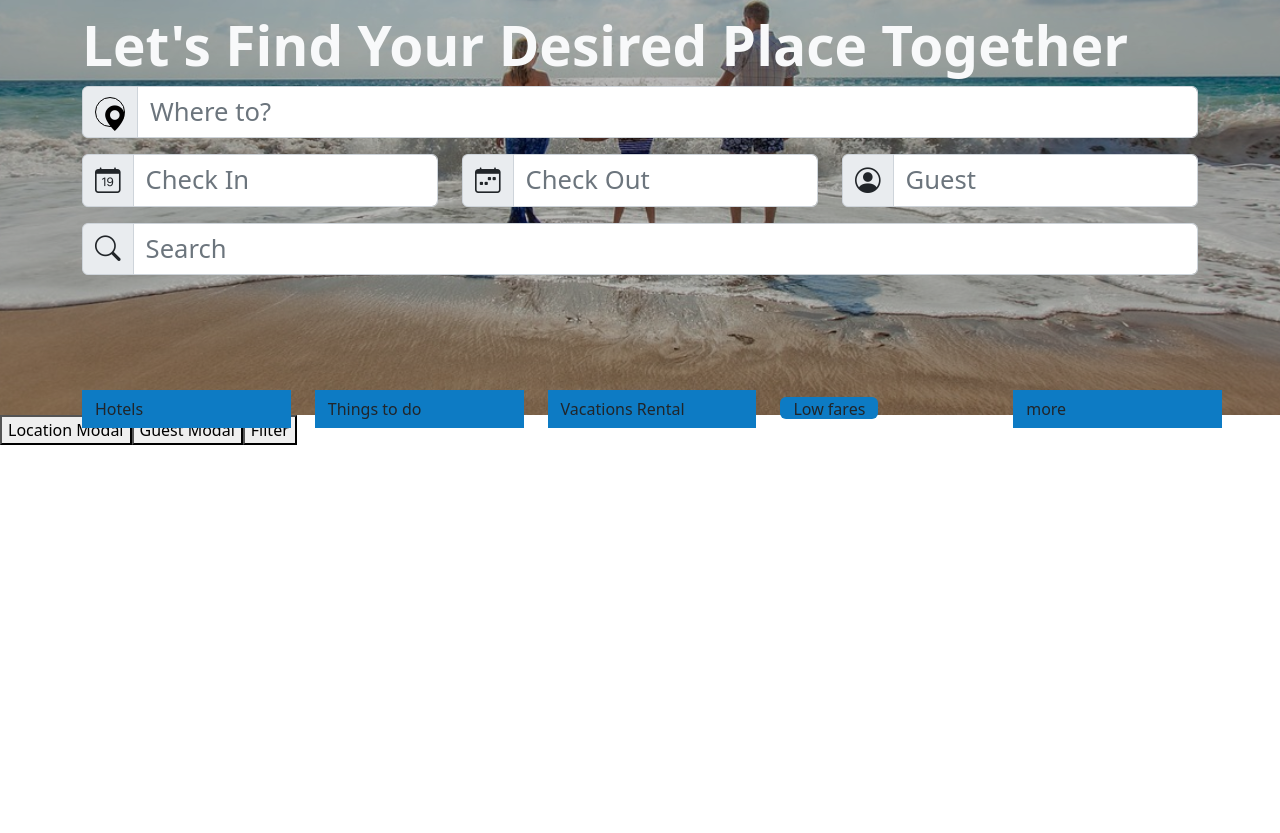
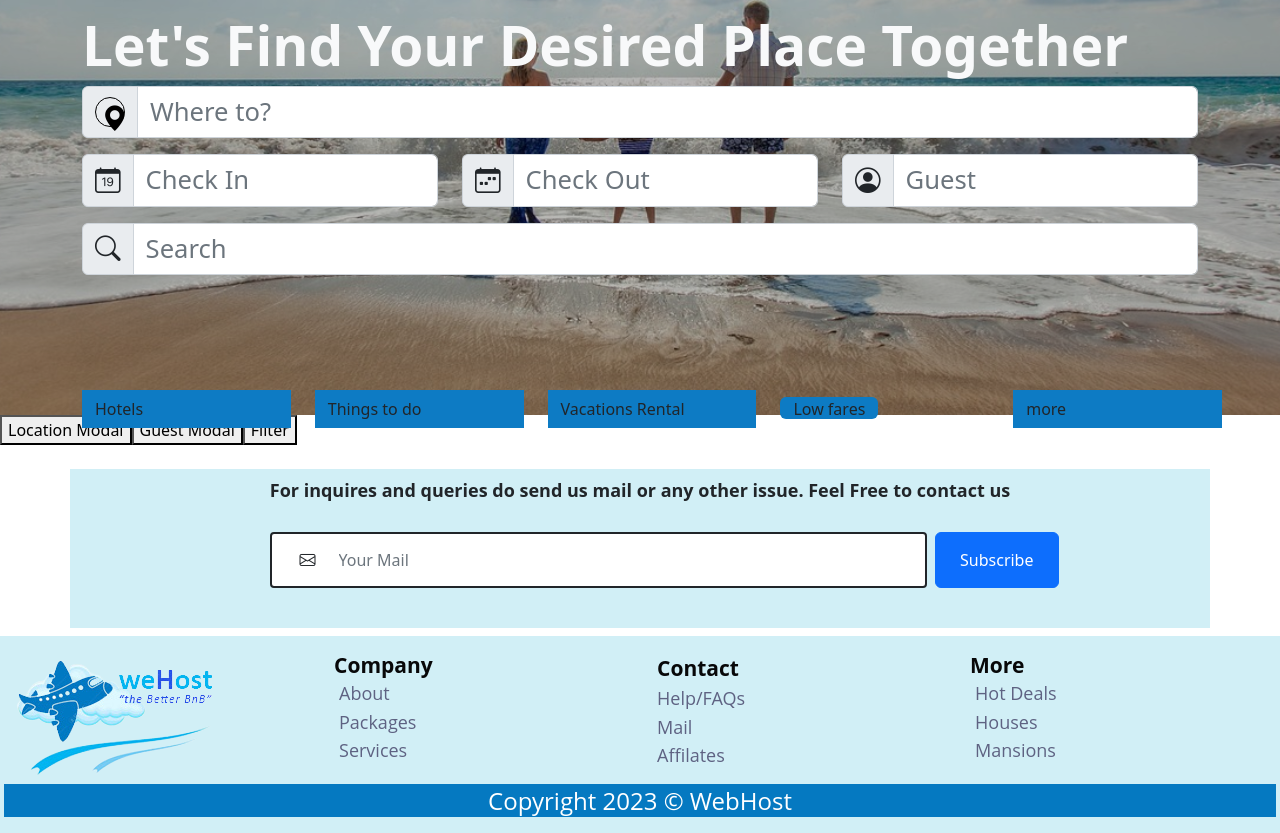
Before and after one commit to BalteeBhaii/WeHost, a React (Create React App) app: page / in a window 1280 px wide. Shown: the part 270-1103 px from the top of the page. Before the commit the page ends 800 px from the top, so only its background shows below. Built offline with nearby package versions, Linux system fonts and the light colour scheme.

Commit message:
footer design ready

```diff
--- /dev/null
+++ b/src/components/footer/footer.js
@@ -0,0 +1,138 @@
+import React, { useEffect } from "react";
+import { Button } from "bootstrap";
+import "./style.css";
+//import Button from 'react-bootstrap/Button';
+import Form from "react-bootstrap/Form";
+import InputGroup from "react-bootstrap/InputGroup";
+import logo from "../../Assets/logo.png";
+const Footer = () => {
+  return (
+    <>
+      <footer>
+        <div
+          class="container prefooter mt-4 pb-3"
+          style={{ backgroundColor: "#D1EFF6" }}
+        >
+          <p class="inquirysection text-center p-2">
+            For inquires and queries do send us mail or any other issue. Feel
+            Free to contact us
+          </p>
+
+          <div className="d-block">
+            <form className="d-flex mb-4 w-75 mx-auto justify-content-between">
+              <div className="input-group border border-2 border-dark px-3 py-2 rounded-1 bg-white">
+                <i className="bi bi-envelope input-group-text bg-transparent border-0 text-mute"></i>
+                <input
+                  type="email"
+                  id="form5Exam"
+                  className="form-control border-0"
+                  placeholder="Your Mail"
+                />
+              </div>
+
+              <button type="submit" className="btn btn-primary ms-2 px-4">
+                Subscribe
+              </button>
+            </form>
+          </div>
+        </div>
+
+        {/* <div>
+          <button className="modal-footer-button ml-3" onClick={(Home) => Home}>
+            Send Mail
+          </button>
+        </div> */}
+        <div
+          class="container-fluid mt-2 p-3"
+          style={{ backgroundColor: "#D1EFF6" }}
+        >
+          <div class="row">
+            <div class="col-md-3 footer-column">
+              <span>
+                <img src={logo} alt="" />
+              </span>
+            </div>
+            <div class="col-md-3 footer-column">
+              <ul class="nav flex-column">
+                <li class="nav-item">
+                  <span class="footer-title ftitle ">Company</span>
+                </li>
+                <li class="nav-item">
+                  <a class="nav-des" href="#">
+                    About
+                  </a>
+                </li>
+                <li class="nav-item">
+                  <a class="nav-des" href="#">
+                    Packages
+                  </a>
+                </li>
+                <li class="nav-item">
+                  <a class="nav-des" href="#">
+                    Services
+                  </a>
+                </li>
+              </ul>
+            </div>
+            <div class="col-md-3 footer-column">
+              <ul class="nav flex-column">
+                <li class="nav-des">
+                  <span class="footer-title ftitle">Contact</span>
+                </li>
+                <li class="nav-item">
+                  <a class="nav-des" href="#">
+                    Help/FAQs
+                  </a>
+                </li>
+                <li class="nav-item">
+                  <a class="nav-des" href="#">
+                    Mail
+                  </a>
+                </li>
+                <li class="nav-item">
+                  <a class="nav-des" href="#">
+                    Affilates
+                  </a>
+                </li>
+              </ul>
+            </div>
+            <div class="col-md-3 footer-column">
+              <ul class="nav flex-column">
+                <li class="nav-item">
+                  <span class="footer-title ftitle">More</span>
+                </li>
+                <li class="nav-item">
+                  <span class="nav-des">
+                    <i class="fas fa-phone"></i>Hot Deals
+                  </span>
+                </li>
+                <li class="nav-item">
+                  <a class="nav-des" href="#">
+                    <i class="fas fa-comments"></i>Houses
+                  </a>
+                </li>
+                <li class="nav-item">
+                  <a class="nav-des" href="#">
+                    <i class="fas fa-envelope"></i>Mansions
+                  </a>
+                </li>
+              </ul>
+            </div>
+          </div>
+
+          <div class="text-center">
+            <i class="fas fa-ellipsis-h"></i>
+          </div>
+
+          <div class="row text-center fcopyright">
+            <div class="jutify-content-center">
+              <span class="copyright">Copyright 2023 &copy; WebHost</span>
+            </div>
+          </div>
+        </div>
+      </footer>
+    </>
+  );
+};
+
+export default Footer;
--- /dev/null
+++ b/src/components/footer/style.css
@@ -0,0 +1,72 @@
+.footer-title.ftitle {
+  font-family: "Open Sans";
+  font-style: normal;
+  font-weight: 700;
+  font-size: 21px;
+  line-height: 124.5%;
+  color: #080809;
+}
+.nav-des {
+  display: block;
+  /* padding: var(--bs-nav-link-padding-y) var(--bs-nav-link-padding-x); */
+  font-size: var(--bs-nav-link-font-size);
+  font-weight: var(--bs-nav-link-font-weight);
+  /* color: var(--bs-nav-link-color); */
+  text-decoration: none;
+  transition: color 0.15s ease-in-out, background-color 0.15s ease-in-out,
+    border-color 0.15s ease-in-out;
+  color: #5e6282;
+  /* padding: 1rem; */
+  padding-left: 6px;
+  padding: 3px;
+  margin-left: 2px;
+  font-family: "Open Sans";
+  font-style: normal;
+  font-weight: 400;
+  font-size: 18px;
+  line-height: 124.5%;
+}
+.copyright {
+  font-family: "Open Sans";
+  font-style: normal;
+  font-weight: 400;
+  font-size: 24px;
+  line-height: 33px;
+  color: #ffffff;
+}
+
+.text-center.fcopyright {
+  background-color: #0579c1;
+}
+/* .inquirysection {
+  font-family: "Open Sans";
+  font-style: normal;
+  font-weight: 600;
+  font-size: 22px;
+  line-height: 54px;
+  text-align: center;
+  color: #000000;
+} */
+/* .search-container-prefooter.jusitify-content-center.align-item-center {
+  display: flex;
+  align-items: center;
+  /* background-color: lightgray; */
+/* border-radius: 5px;
+  padding: 0.5rem;
+  box-shadow: 0px 0px 10px rgb(0 0 0 / 25%);
+  justify-content: center;
+  max-width: 70%;
+  /* padding: 1rem; */
+/* padding-left: 1rem;
+  margin-left: 4%; */
+*/
+/* }  */
+
+.container.prefooter {
+  background-color: #b4ebf9;
+}
+.inquirysection {
+  font-size: 18px;
+  font-weight: bold;
+  margin-bottom: 20px;
+}
--- a/src/pages/homePage.js
+++ b/src/pages/homePage.js
@@ -1,20 +1,22 @@
-import React from 'react'
-import Header from '../components/header/header';
-import Destination from '../components/destination/destination';
-import LocationModal from '../components/LocationModal/LocationModal';
-import GuestModal from '../components/GuestModal/GuestModal';
-import FilterModal from '../components/Filter/filter';
+import React from "react";
+import Header from "../components/header/header";
+import Destination from "../components/destination/destination";
+import LocationModal from "../components/LocationModal/LocationModal";
+import GuestModal from "../components/GuestModal/GuestModal";
+import FilterModal from "../components/Filter/filter";
+import Footer from "../components/footer/footer";
 
 const HomePage = () => {
-    return (
-        <>
-        <Header/>
-        <Destination/>
-        <LocationModal/>
-        <GuestModal/>
-        <FilterModal/>
-        </>
-     );
-}
+  return (
+    <>
+      <Header />
+      <Destination />
+      <LocationModal />
+      <GuestModal />
+      <FilterModal />
+      <Footer />
+    </>
+  );
+};
 
 export default HomePage;
```
Also changed, not shown: src/Assets/logo.png (added).
